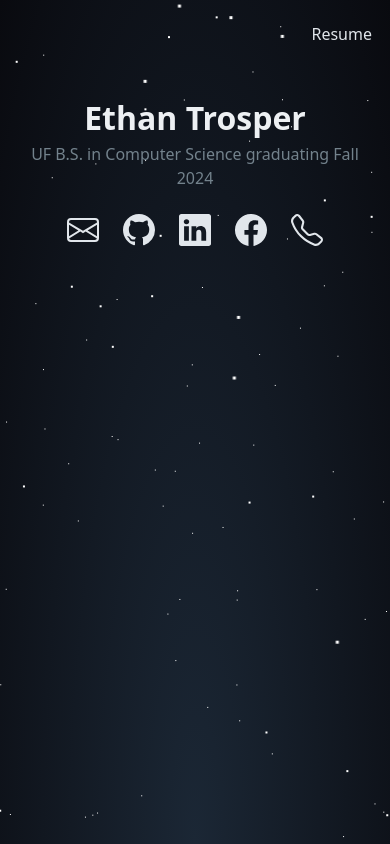
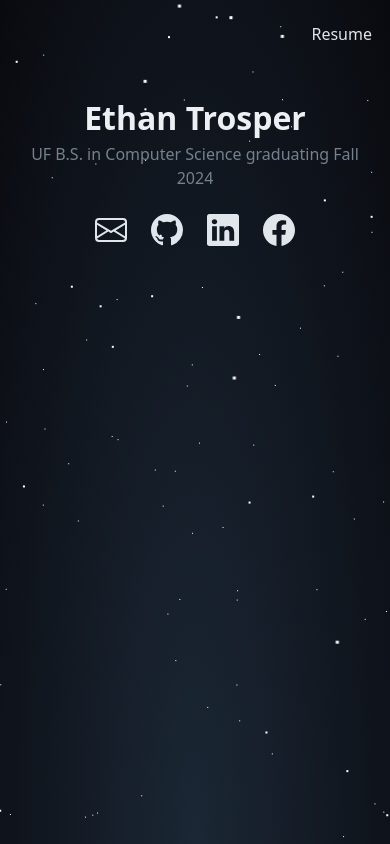
Before and after one commit to ethantrosper/my-website, a plain HTML site: page index.html in a window 390 px wide. Shown: the top 844 px of the page. Drawn offline with Linux system fonts and the light colour scheme.

Commit message:
removed phone number, updated resume, and added aria-label to resume link

```diff
--- a/index.html
+++ b/index.html
@@ -22,7 +22,7 @@
             <li><strong></strong></li>
         </ul>
         <ul>
-            <li class="socialLinks"><a href="documents/2024-07-24 Resume.pdf">Resume</a></li>
+            <li class="socialLinks"><a href="documents/2024-07-24 Resume.pdf" aria-label="Resume">Resume</a></li>
         </ul>
     </nav>
     <main class="container">
@@ -59,13 +59,6 @@
                         d="M16 8.049c0-4.446-3.582-8.05-8-8.05C3.58 0-.002 3.603-.002 8.05c0 4.017 2.926 7.347 6.75 7.951v-5.625h-2.03V8.05H6.75V6.275c0-2.017 1.195-3.131 3.022-3.131.876 0 1.791.157 1.791.157v1.98h-1.009c-.993 0-1.303.621-1.303 1.258v1.51h2.218l-.354 2.326H9.25V16c3.824-.604 6.75-3.934 6.75-7.951" />
                 </svg>
             </a>
-            <a id="phoneLink" href="tel:+17577534414" aria-label="contact phone number">
-                <svg xmlns="http://www.w3.org/2000/svg" width="32" height="32" fill="currentColor"
-                    class="bi bi-telephone" viewBox="0 0 16 16">
-                    <path
-                        d="M3.654 1.328a.678.678 0 0 0-1.015-.063L1.605 2.3c-.483.484-.661 1.169-.45 1.77a17.568 17.568 0 0 0 4.168 6.608 17.569 17.569 0 0 0 6.608 4.168c.601.211 1.286.033 1.77-.45l1.034-1.034a.678.678 0 0 0-.063-1.015l-2.307-1.794a.678.678 0 0 0-.58-.122l-2.19.547a1.745 1.745 0 0 1-1.657-.459L5.482 8.062a1.745 1.745 0 0 1-.46-1.657l.548-2.19a.678.678 0 0 0-.122-.58L3.654 1.328zM1.884.511a1.745 1.745 0 0 1 2.612.163L6.29 2.98c.329.423.445.974.315 1.494l-.547 2.19a.678.678 0 0 0 .178.643l2.457 2.457a.678.678 0 0 0 .644.178l2.189-.547a1.745 1.745 0 0 1 1.494.315l2.306 1.794c.829.645.905 1.87.163 2.611l-1.034 1.034c-.74.74-1.846 1.065-2.877.702a18.634 18.634 0 0 1-7.01-4.42 18.634 18.634 0 0 1-4.42-7.009c-.362-1.03-.037-2.137.703-2.877L1.885.511z" />
-                </svg>
-            </a>
         </div>
     </main>
 
```
Also changed, not shown: 3 other files.
